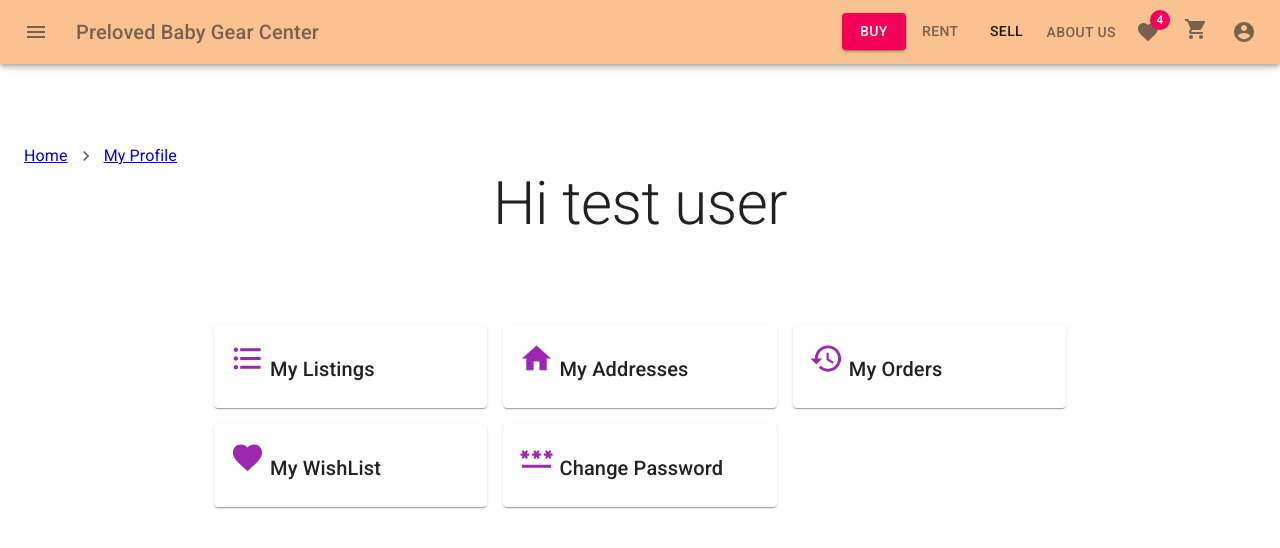
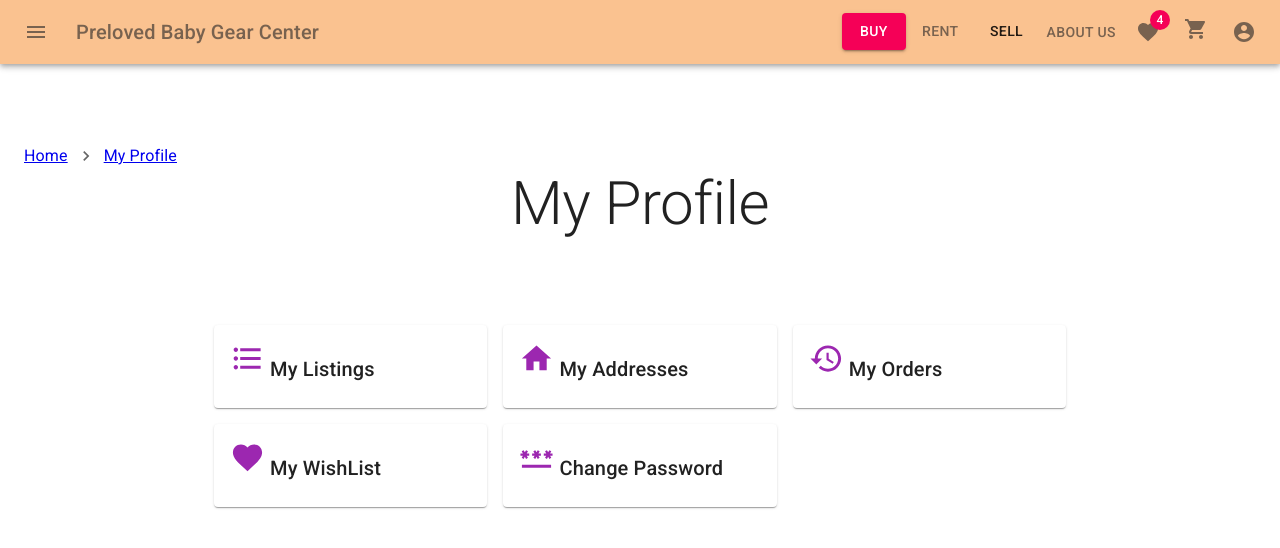
Before and after one commit to cmpe295BabyGear/BABY-GEAR-RENTAL, a React (Create React App) app: page /myProfile in a window 1280 px wide. Shown: the top 548 px of the page. Built offline with nearby package versions, Linux system fonts and the light colour scheme; no server answers; what aws-amplify would draw is missing.

Commit message:
profile change

```diff
--- a/src/Components/UserProfile/MyProfile.js
+++ b/src/Components/UserProfile/MyProfile.js
@@ -72,7 +72,7 @@ export default function MyProfile () {
                 color='text.primary'
                 gutterBottom
               >
-                Hi {userName}
+                My Profile
               </Typography>
             </Container>
           </Box>
```
